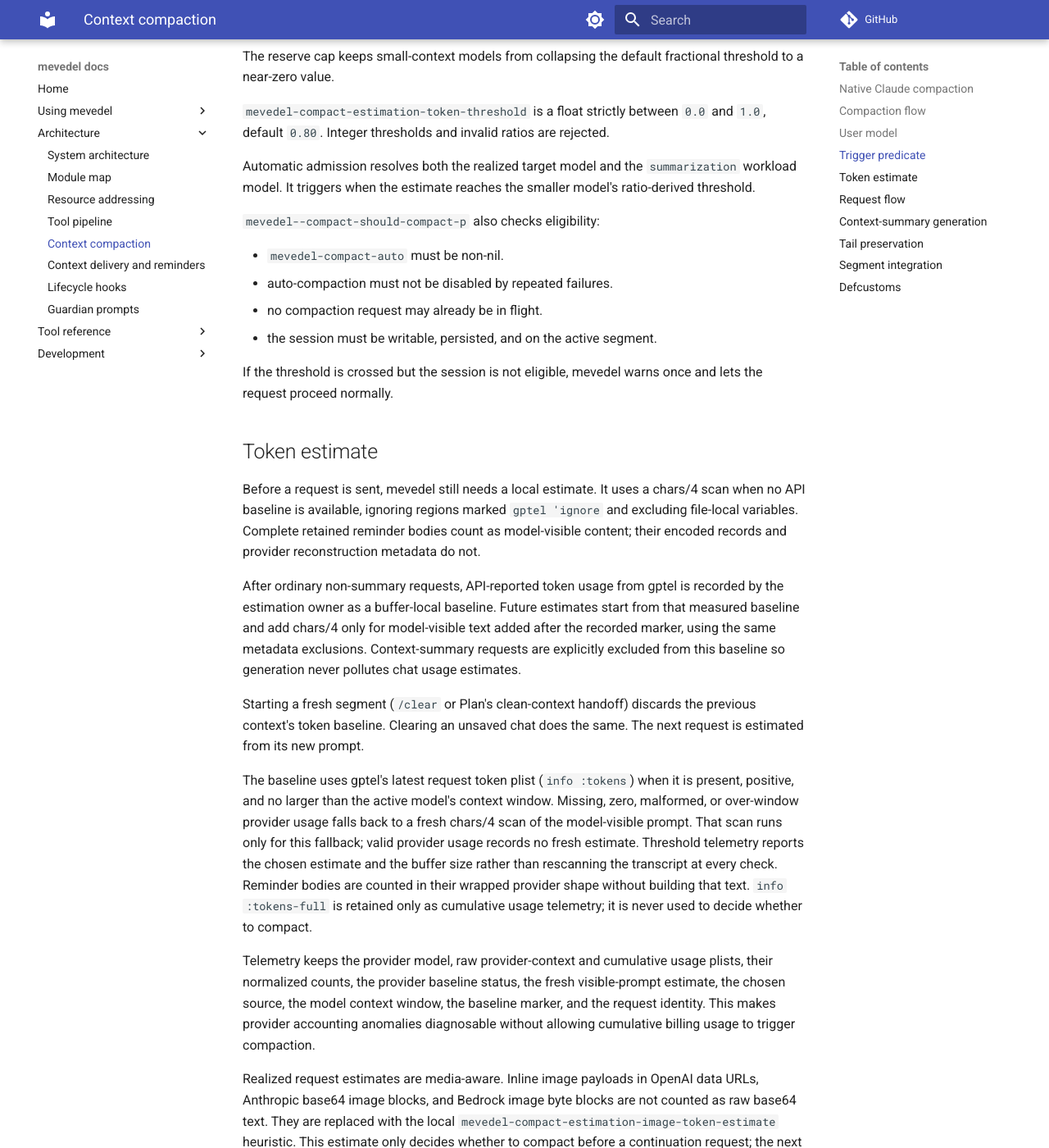
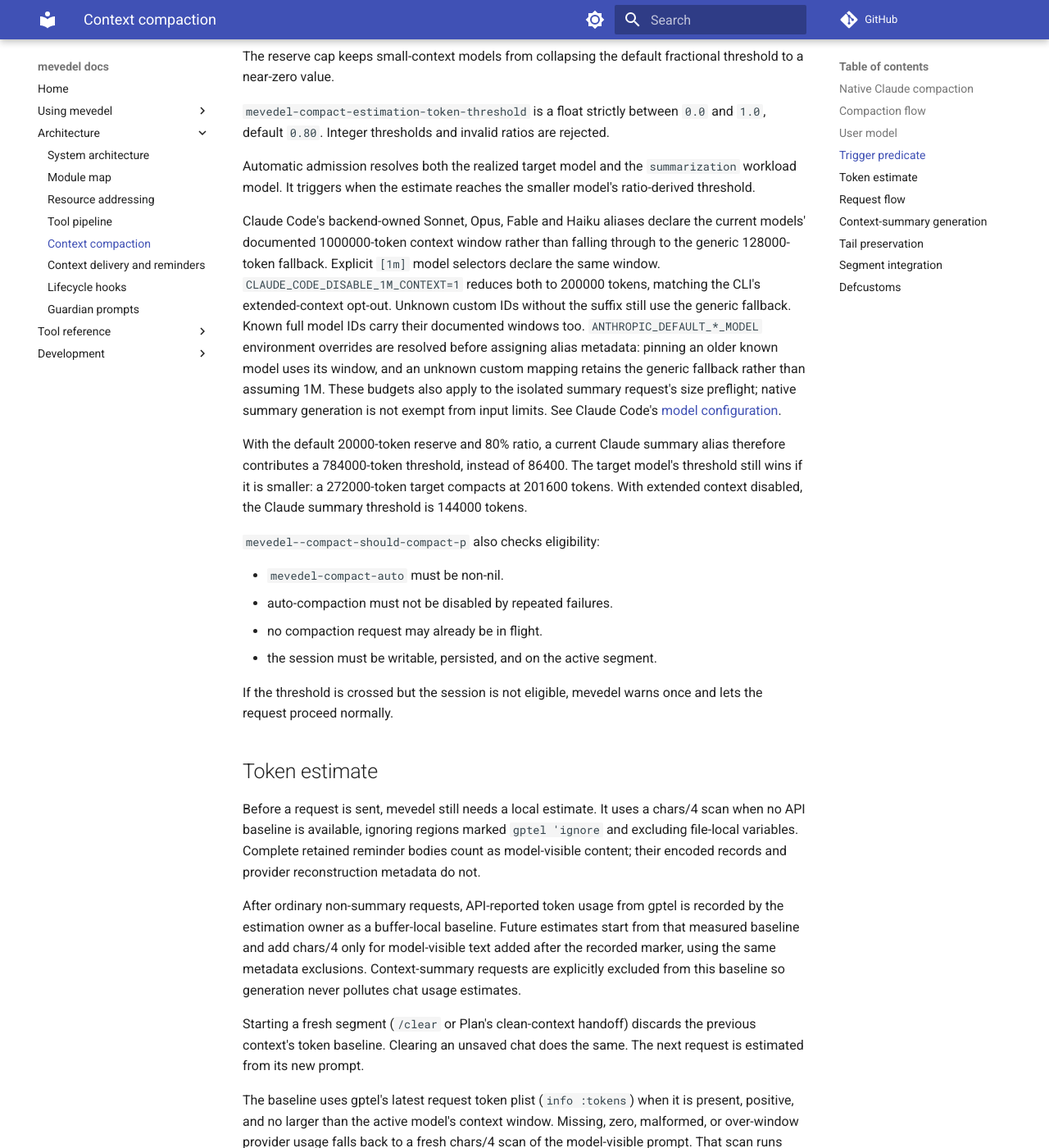
Before and after one commit to FrauH0lle/mevedel, an MkDocs documentation site: the page built from docs/compaction.md, in a window 1280 px wide and 1400 px high, scrolled down 3998 px. Shown: the whole window at 82% size. Built offline with MkDocs 1.6.1 and Material for MkDocs 9.7.7, drawn with Linux system fonts in a browser that asks for light colours; comment, search, counter and statistics services are not loaded; some of the changed text lies outside the part shown.

Commit message:
fix(compaction): Budget native Claude context accurately
Prevent missing Claude Code metadata from constraining larger agents to the generic 128K fallback. Keep summary preflight and target pressure checks intact, and identify the conversation and model pair in compaction messages.

* mevedel-claude-code-backend.el (mevedel-claude-code--context-windows, mevedel-claude-code--context-window, mevedel-claude-code--model): Declare documented model windows and honor alias overrides and extended-context opt-out.
* mevedel-compact-run.el (mevedel-compact-run--state, mevedel-compact-run--label, mevedel-compact-run-start): Retain target policy for identifiable compaction messages and label buffer estimates.
* test/test-mevedel-claude-code.el: Cover native budgets, overrides, full IDs and admission boundaries.
* test/test-mevedel-compact-run.el: Cover conversation/model labels and emitted messages with concrete backend fixtures.
* test/test-mevedel-context-summary.el: Verify native one-shot summary preflight above the old budget and rejection above the new one.
* docs/compaction.md: Explain native model budgets and message accounting.

Validation: 326 Eask ERT tests pass; 254 files compile without warnings. Hot-load compiled modules and verify live 201600-token target admission.

```diff
--- a/docs/compaction.md
+++ b/docs/compaction.md
@@ -147,6 +147,26 @@
 `summarization` workload model.  It triggers when the estimate reaches the
 smaller model's ratio-derived threshold.
 
+Claude Code's backend-owned Sonnet, Opus, Fable and Haiku aliases declare
+the current models' documented 1000000-token context window rather than
+falling through to the generic 128000-token fallback. Explicit `[1m]` model
+selectors declare the same window. `CLAUDE_CODE_DISABLE_1M_CONTEXT=1` reduces
+both to 200000 tokens, matching the CLI's extended-context opt-out. Unknown
+custom IDs without the suffix still use the generic fallback. Known full
+model IDs carry their documented windows too. `ANTHROPIC_DEFAULT_*_MODEL`
+environment overrides are resolved before assigning alias metadata: pinning
+an older known model uses its window, and an unknown custom mapping retains
+the generic fallback rather than assuming 1M. These budgets also apply to
+the isolated summary request's size preflight; native summary
+generation is not exempt from input limits. See Claude Code's
+[model configuration](https://code.claude.com/docs/en/model-config#extended-context).
+
+With the default 20000-token reserve and 80% ratio, a current Claude summary
+alias therefore contributes a 784000-token threshold, instead of 86400.
+The target model's threshold still wins if it is smaller: a 272000-token
+target compacts at 201600 tokens. With extended context disabled, the Claude
+summary threshold is 144000 tokens.
+
 `mevedel--compact-should-compact-p` also checks eligibility:
 
 - `mevedel-compact-auto` must be non-nil.
@@ -186,6 +206,13 @@
 wrapped provider shape without building that text.
 `info :tokens-full` is retained only as cumulative usage telemetry; it
 is never used to decide whether to compact.
+
+Start and completion messages identify the conversation, root/agent path,
+target backend/model, and summary backend/model. Their token counts are
+labelled `buffer`: continuation admission estimates the complete realized
+request, whereas these counts use the transcript's provider baseline and
+local additions. A message can therefore report a buffer count below the
+admission threshold. Values displayed with `k` are truncated to thousands.
 
 Telemetry keeps the provider model, raw provider-context and cumulative usage plists,
 their normalized counts, the provider baseline status, the fresh
```
Also changed, not shown: 5 other files.
